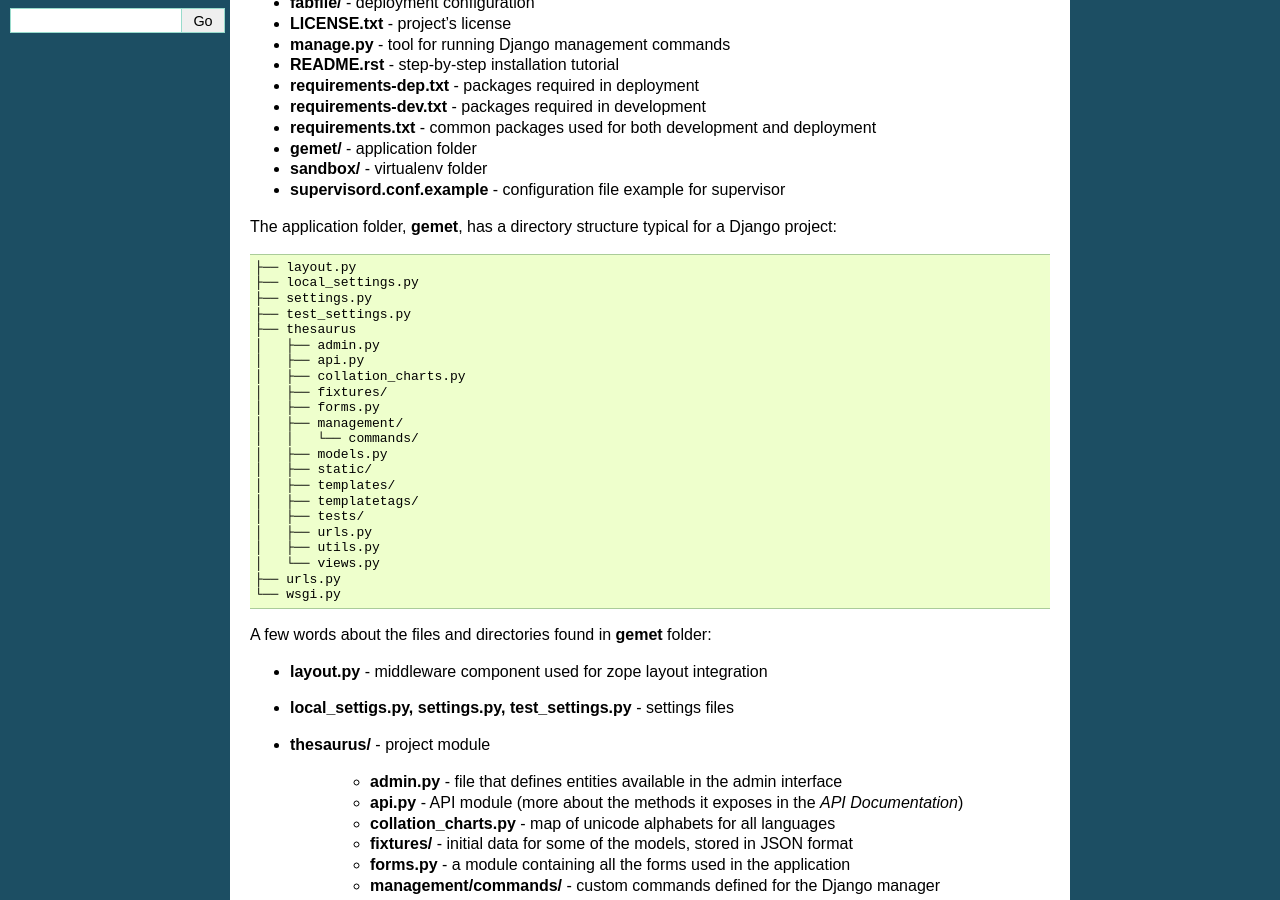
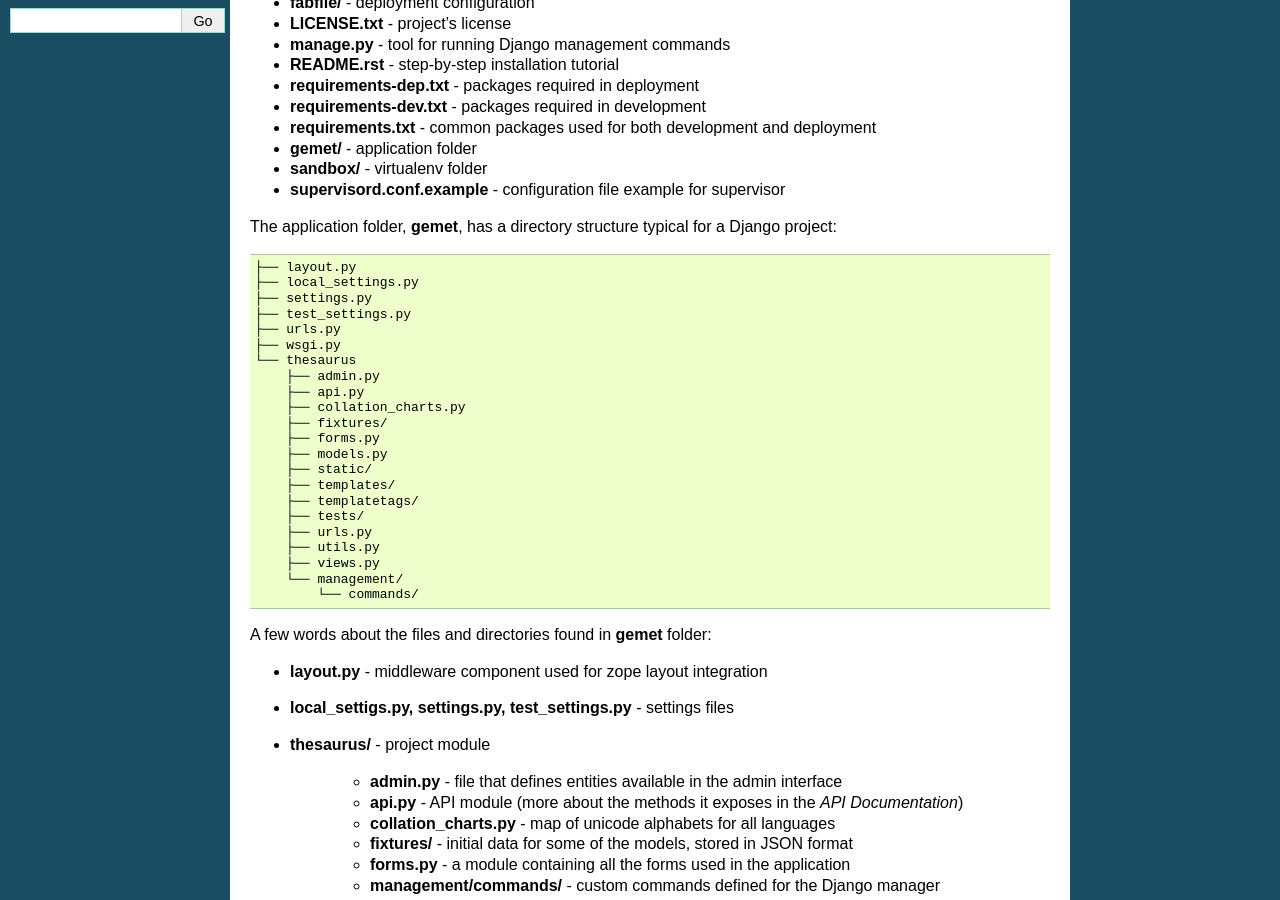
Before and after one commit to eea/gemet, a Sphinx documentation site: the page built from docs/overview/source/application.rst, in a window 1280 px wide and 900 px high, scrolled down 308 px. Built offline with Sphinx 7.4.7, drawn with Linux system fonts in a browser that asks for light colours.

```diff
--- a/docs/overview/source/application.rst
+++ b/docs/overview/source/application.rst
@@ -31,24 +31,25 @@ project::
     ├── local_settings.py
     ├── settings.py
     ├── test_settings.py
-    ├── thesaurus
-    │   ├── admin.py
-    │   ├── api.py
-    │   ├── collation_charts.py
-    │   ├── fixtures/
-    │   ├── forms.py
-    │   ├── management/
-    │   │   └── commands/
-    │   ├── models.py
-    │   ├── static/
-    │   ├── templates/
-    │   ├── templatetags/
-    │   ├── tests/
-    │   ├── urls.py
-    │   ├── utils.py
-    │   └── views.py
     ├── urls.py
-    └── wsgi.py
+    ├── wsgi.py
+    └── thesaurus
+        ├── admin.py
+        ├── api.py
+        ├── collation_charts.py
+        ├── fixtures/
+        ├── forms.py
+        ├── models.py
+        ├── static/
+        ├── templates/
+        ├── templatetags/
+        ├── tests/
+        ├── urls.py
+        ├── utils.py
+        ├── views.py
+        └── management/
+            └── commands/
+
 
 A few words about the files and directories found in **gemet** folder:
 
```
Also changed, not shown: docs/overview/source/views.rst (+61 -22 lines).
